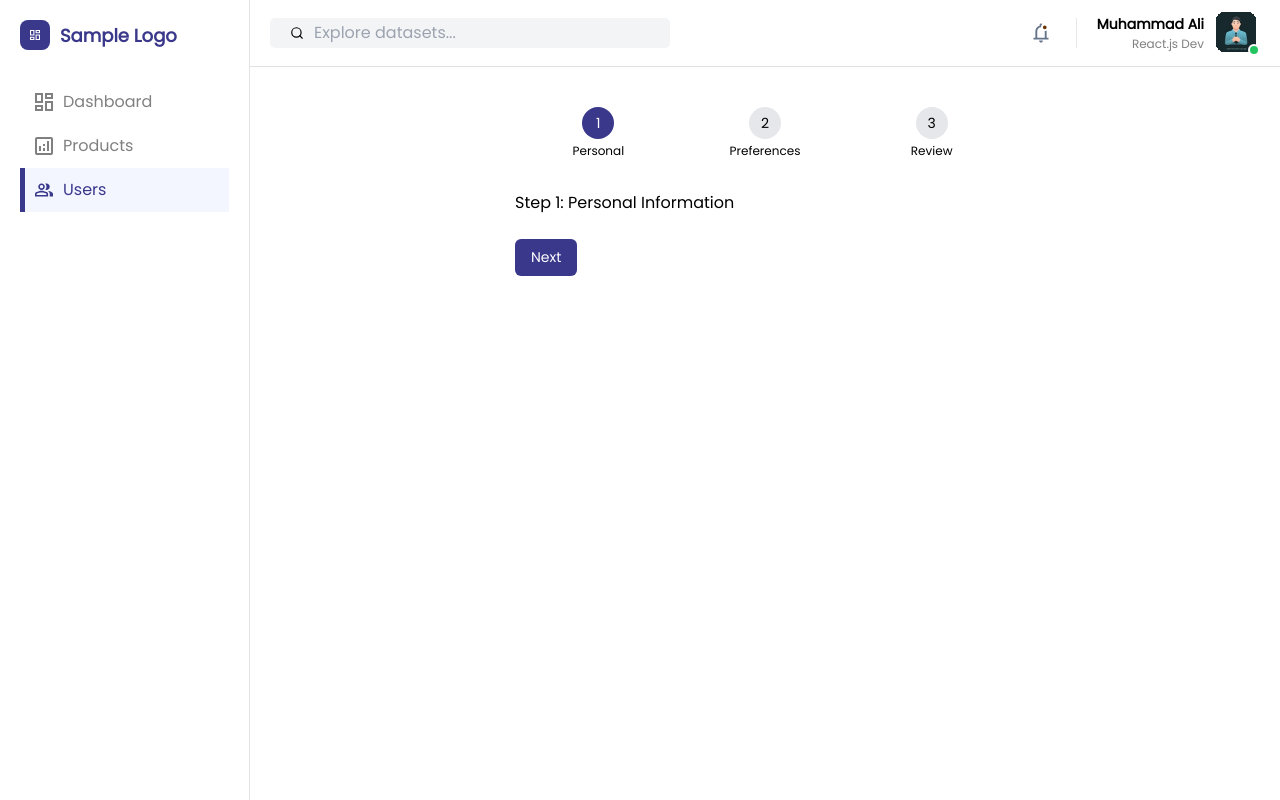
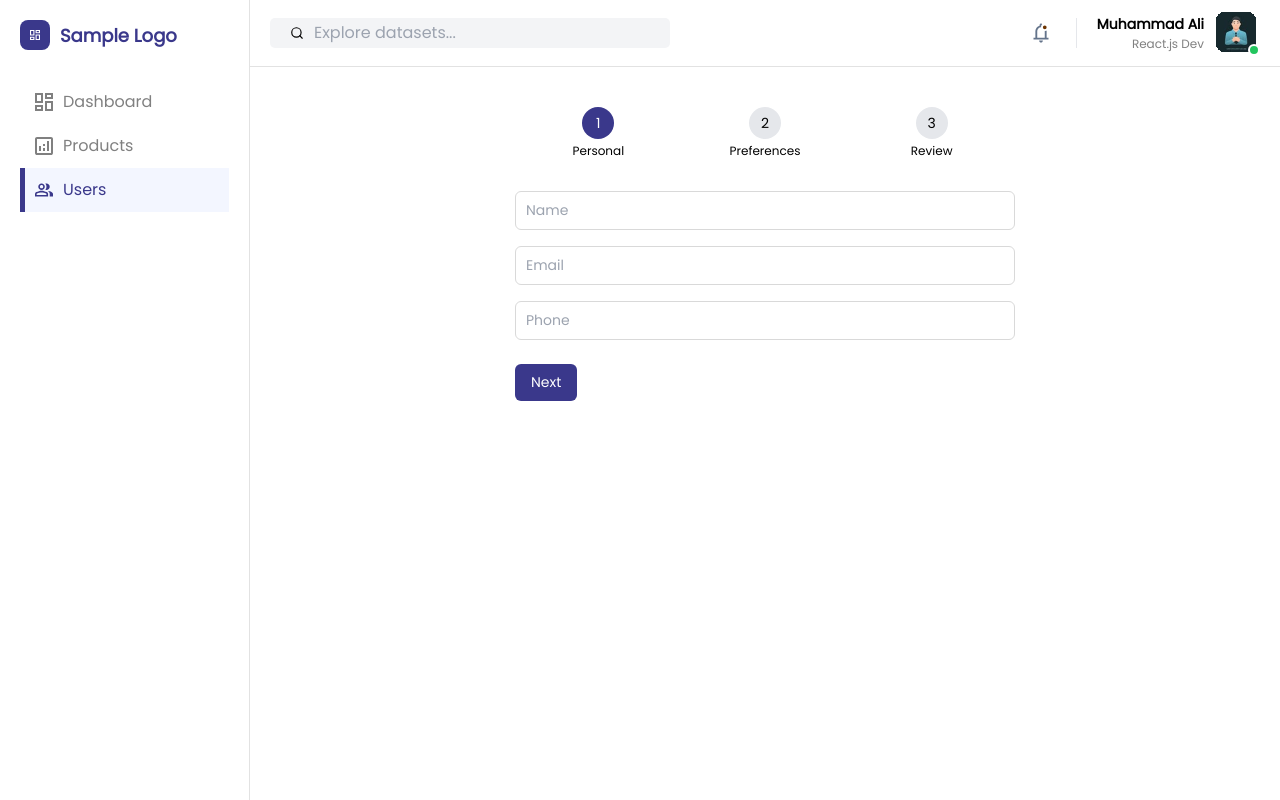
Before and after one commit to alisheeraz007/ahya-assessment, a React (Vite) app: page /users in a window 1280 px wide. Built offline with nearby package versions, Linux system fonts and the light colour scheme; the HTML template or start-up script is replaced by a standard one.

Commit message:
added inputs in first step

```diff
--- a/src/pages/Users.jsx
+++ b/src/pages/Users.jsx
@@ -1,5 +1,6 @@
 import React, { useState } from "react";
 import Button from "../components/Button";
+import Input from "../components/Input";
 
 
 function Stepper({ current }) {
@@ -37,7 +38,17 @@ export default function Users() {
 
       {current === 0 && (
         <>
-         Step 1: Personal Information
+            <Input
+                placeholder="Name"
+            />
+
+            <Input
+                placeholder="Email"
+            />
+
+            <Input
+                placeholder="Phone"
+            />
         </>
       )}
 
```
